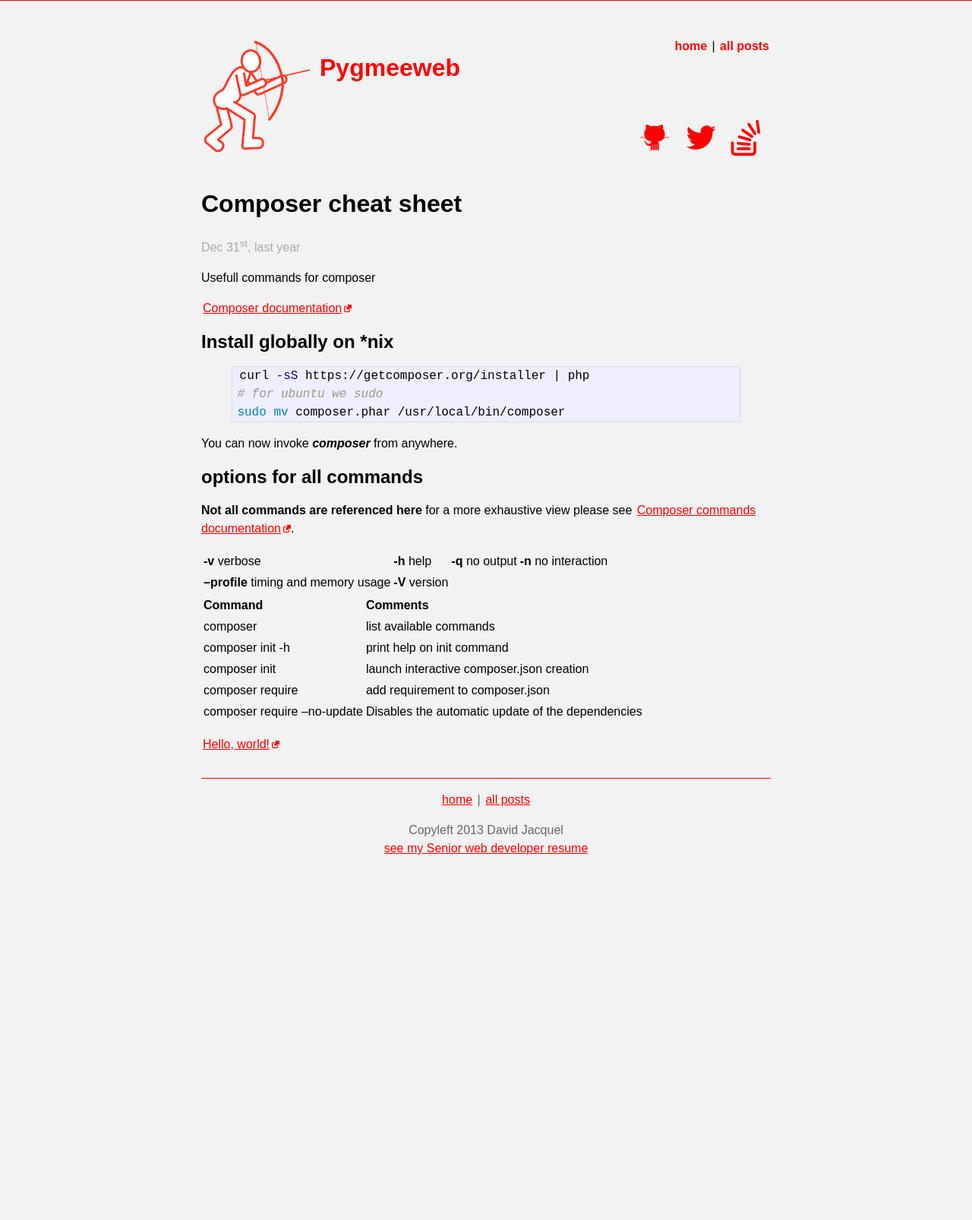
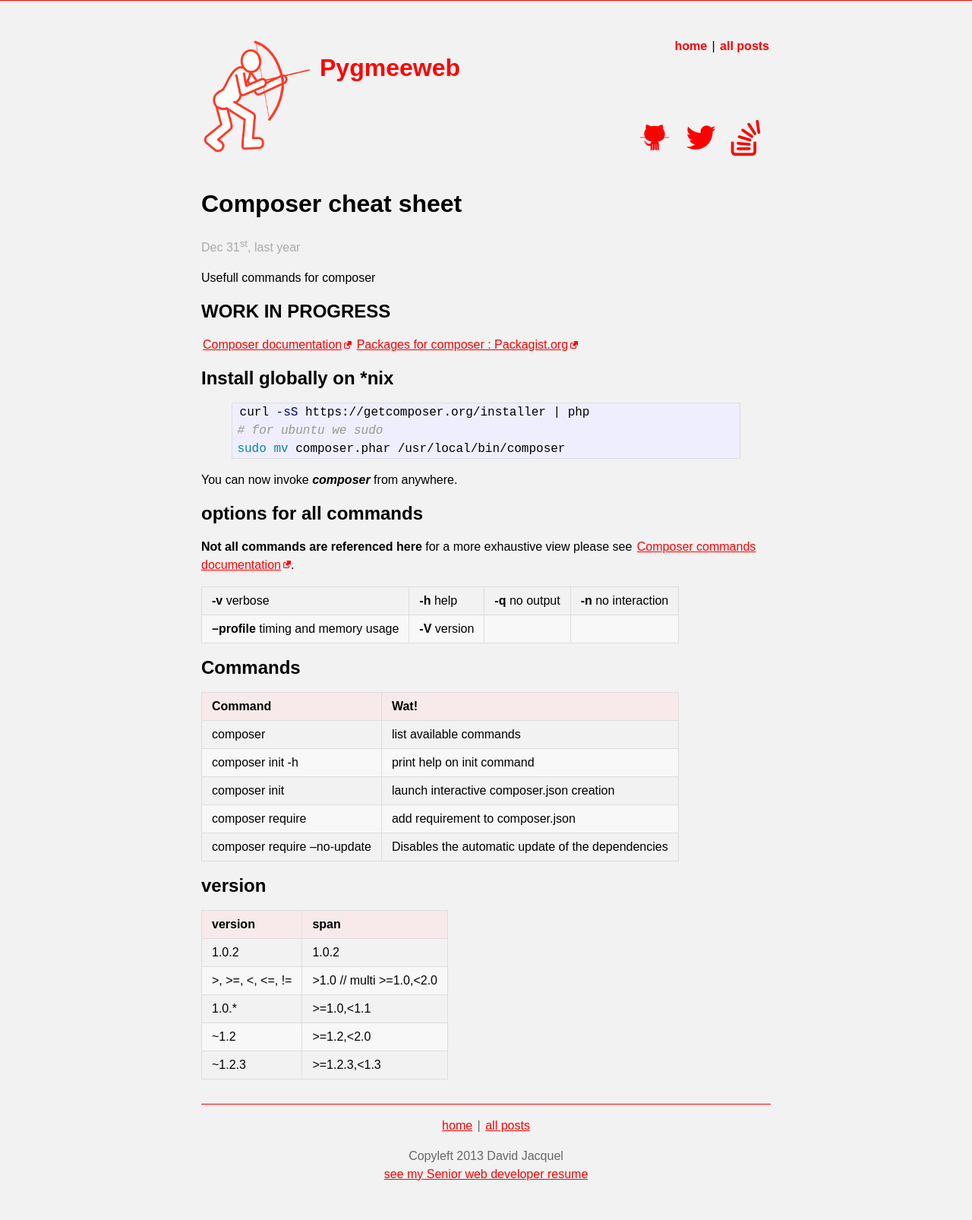
Before and after one commit to djacquel/pygmeeweb.com, a Jekyll site: the page built from _posts/2012-12-31-composer-cheat-sheet.markdown, in a window 1280 px wide. Shown: the whole page at 76% size. Built offline with Jekyll 4.4.1, drawn with Linux system fonts in a browser that asks for light colours; Markdown is read by kramdown in place of the engine named in the settings; before the commit the page ends 1177 px from its top, so only the background shows below that.

```diff
--- a/_layouts/post.html
+++ b/_layouts/post.html
@@ -21,3 +21,8 @@ layout: default
     <a href="http://disqus.com" class="dsq-brlink">comments powered by <span class="logo-disqus">Disqus</span></a>
 </div>
 {% endif %}
+
+{% comment %}
+ NOTE : discus setup is not the same on dev
+ build with : jekyll build --config _config.yml, config-dev.yml
+{% endcomment %}
--- a/_posts/2012-12-31-composer-cheat-sheet.markdown
+++ b/_posts/2012-12-31-composer-cheat-sheet.markdown
@@ -6,7 +6,9 @@ published: true
 
 Usefull commands for composer
 
+## WORK IN PROGRESS
 [Composer documentation](http://getcomposer.org/doc/)
+[Packages for composer : Packagist.org](https://packagist.org/)
 
 ## Install globally on *nix
 
@@ -25,7 +27,9 @@ You can now invoke _**composer**_ from anywhere.
 **-v** verbose | **-h** help | **-q** no output | **-n** no interaction
 **--profile** timing and memory usage | **-V** version
 
-| Command        | Comments           |
+## Commands
+
+| Command        | Wat!           |
 | ------------- |-------------|
 | composer | list available commands |
 | composer init -h      | print help on init command |
@@ -34,5 +38,12 @@ You can now invoke _**composer**_ from anywhere.
 | composer require | add requirement to composer.json |
 | composer require --no-update | Disables the automatic update of the dependencies |
 
+## version
 
-<a href="http://example.com/" target="_blank">Hello, world!</a>
+| version | span |
+| --- | --- |
+| 1.0.2 | 1.0.2 |
+| >, >=, <, <=, != | >1.0 // multi >=1.0,<2.0 |
+| 1.0.* | >=1.0,<1.1 |
+| ~1.2 |>=1.2,<2.0 |
+| ~1.2.3 | >=1.2.3,<1.3 |
--- a/_posts/2013-09-20-playing-with-github-pages-on-ubuntu-12.04.markdown
+++ b/_posts/2013-09-20-playing-with-github-pages-and-jekyll.markdown
@@ -1,6 +1,6 @@
 ---
 layout: post
-title:  "Playing with github pages on Ubuntu 12.04"
+title:  "Playing with github pages and Jekyll"
 comments: true
 ---
 
--- a/css/main.css
+++ b/css/main.css
@@ -318,3 +318,45 @@ a.externalLink{
 a.externalLink:hover{
   background: #000 url(../img/external-link-10-green.png) center right no-repeat;
 }
+
+
+/* ------------ tables
+ styles from https://github.com/adam-p/markdown-here/wiki/Markdown-Cheatsheet#wiki-tables
+*/
+
+table {
+  width: 100%;
+  overflow: auto;
+  display: block;
+  border-collapse: collapse;
+  border-spacing: 0;
+  border-color: red;
+}
+
+thead {
+  display: table-header-group;
+  vertical-align: middle;
+  border-color: inherit;
+  background: rgb(248, 234, 234);
+}
+
+
+tr {
+  border-top: 1px solid #ccc;
+  display: table-row;
+  vertical-align: inherit;
+  border-color: inherit;
+}
+
+th, td {
+border: 1px solid #ddd;
+padding: 6px 13px;
+}
+
+th {
+font-weight: bold;
+}
+
+tr:nth-child(even) {
+  background-color: #f8f8f8;
+}
```
Also changed, not shown: _drafts/2013-10-01-behavior-driven-development-with-behat-and-symfony.markdown (deleted, +0 -12 lines), _drafts/2013-10-01-sonatapagebundle-howto.markdown (deleted, +0 -24 lines), _drafts/2013-10-07-pygmeeweb-blog-internal-link.markdown (added, +23 -0 lines), _drafts/files-permissions-for-php-web-application.markdown (+5 -13 lines), _posts/2013-08-25-how-to-make-a-base-symfony-installation-on-ubuntu.markdown (+5 -4 lines), _posts/2013-10-03-sonata-bundles-suite-sonata-admin-installation.markdown (added, +70 -0 lines), _posts/2013-10-07-behavior-driven-development-with-behat-and-symfony.markdown (added, +118 -0 lines).
